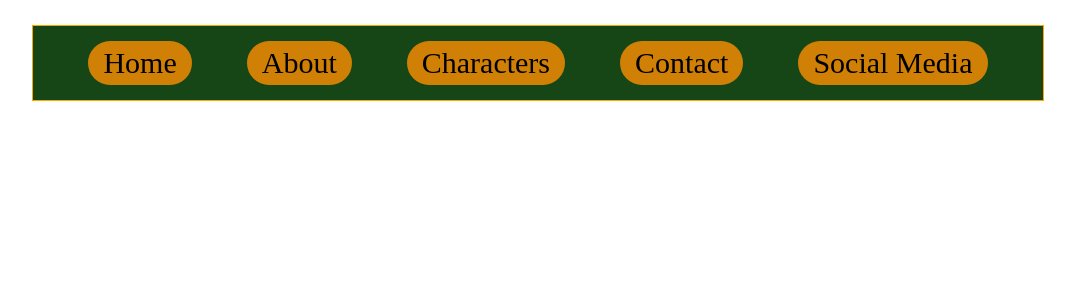
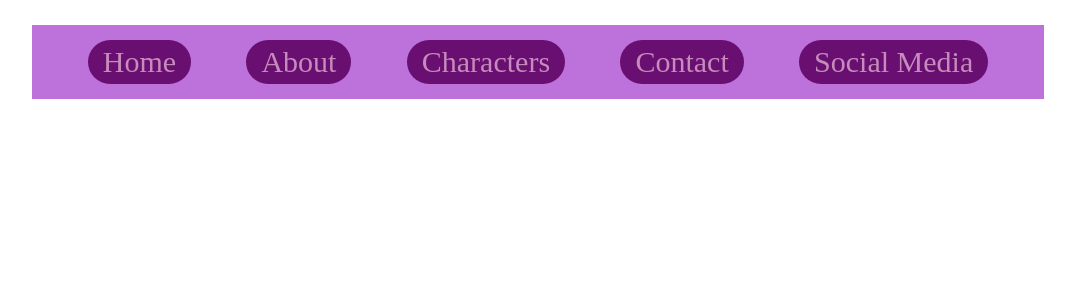
Before and after one commit to GeorgeTegos/practice-app, a React (Vite) app in the folder personal-app/: page / in a window 1280 px wide. Shown: the top 300 px of the page, without its empty margins (102-1177 px from the left). Built offline with nearby package versions, Linux system fonts and the light colour scheme.

Commit message:
experimented with colours on nav bar

```diff
--- a/personal-app/src/index.css
+++ b/personal-app/src/index.css
@@ -1,21 +1,25 @@
 #nav-container {
-    border: 1px solid orange;
     margin: 2% 10% 0 10%;  /*margin shorthand*/
     display: flex;
     justify-content: space-evenly;
     padding: 15px 0;
-    background-color: rgb(22, 70, 22);
+    background-color: rgb(189, 113, 219);
 }
 
 .nav-item {
     font-size: 30px;
     padding: 5px 15px;
-    background-color: rgb(209, 128, 6);
+    background-color: rgb(106, 15, 114);
+    color: rgb(197, 139, 187);
     border-radius: 50px; /*for curvy border*/
+    /* flex: 0 1 auto; */
+    flex-grow:0;
+    flex-shrink: 1;
+    flex-basis: auto;
 }
 
 .nav-item:hover{
-    background-color: blueviolet;
+    background-color: rgb(144, 53, 230);
     color: aliceblue;
     cursor: pointer;
 }
```
